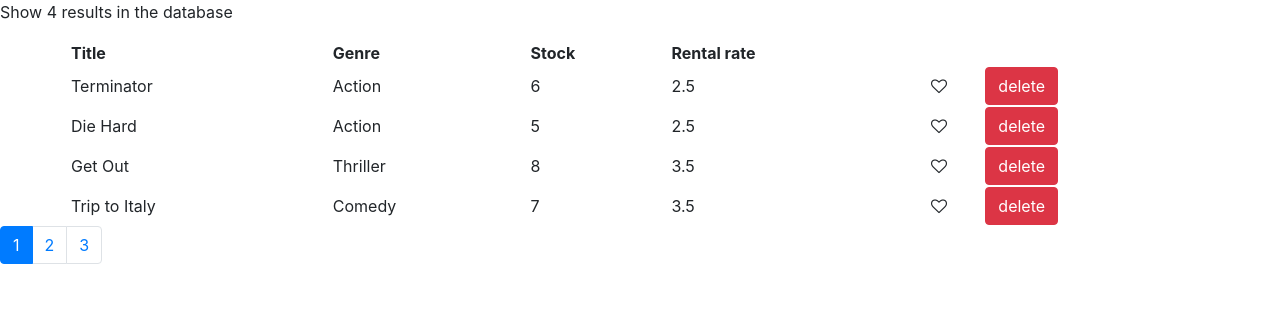
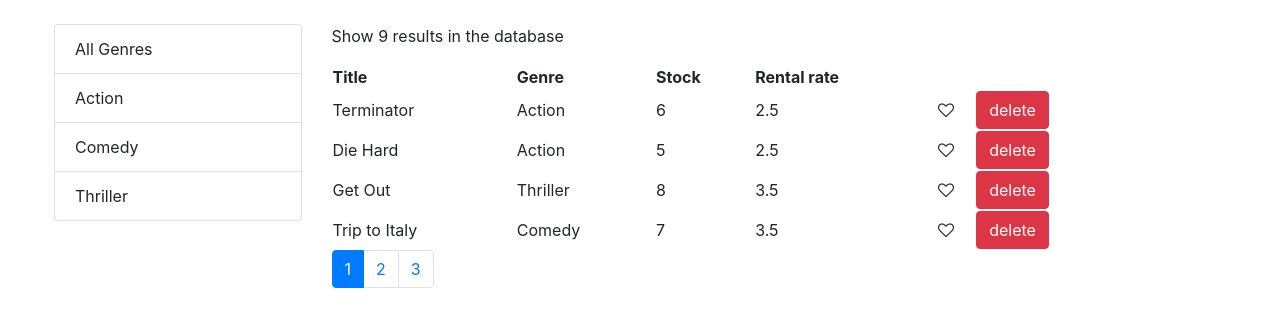
Before and after one commit to gokulakrishnan97/react-movie-app, a React (Create React App) app: page / in a window 1280 px wide. Shown: the top 326 px of the page. Built offline with nearby package versions, Linux system fonts and the light colour scheme.

Commit message:
added filter functionality

```diff
--- /dev/null
+++ b/src/movie/listgroup.js
@@ -0,0 +1,13 @@
+import React from 'react';
+
+const FilterList = (props) => {
+  return (
+    <ul className="list-group">
+      <li className="list-group-item">All Genres</li>{
+        props.genres.map( g => <li className="list-group-item" onClick= {()=>props.selectGenre(g)}>{ g.name }</li>)
+      }
+    </ul>
+  );
+}
+
+export default FilterList;
--- a/src/movie/movie.js
+++ b/src/movie/movie.js
@@ -1,11 +1,14 @@
 import React, { Component } from 'react';
 import { getMovies } from '.././services/fakeMovieService';
+import { getGenres } from '.././services/fakeGenreService';
 import Like from '../common/like';
 import Pagination from '../common/pagination';
 import paginate from '../util/paginate';
+import FilterList from './listgroup';
 export default class Movie extends Component{
     state = {
-        movieDetail: getMovies(),
+        movieDetail: [],
+        genres: [],
         titles: ['Title', 'Genre', 'Stock', 'Rental rate'],
         pageSize: 4,
         currentPage: 1
@@ -51,14 +54,19 @@ export default class Movie extends Component{
     }
 
     showMoviesList = () =>{
-      let { movieDetail, currentPage, pageSize} = this.state;
+      let { movieDetail, currentPage, pageSize, selectedGenre} = this.state;
         if(this.state.movieDetail.length <= 0){
             return <p> There is no movies in database</p>
         } else {
-          let movies = paginate(movieDetail, currentPage, pageSize)
+          console.log('---------');
+          console.log(selectedGenre);
+          let filterList = selectedGenre && selectedGenre._id?
+            movieDetail.filter((m)=> m.genre.name === selectedGenre.name):
+            movieDetail
+          let movies = paginate(filterList, currentPage, pageSize)
            return(
                <div>
-                <p>Show {movies.length} results in the database</p>
+                <p>Show {movieDetail.length} results in the database</p>
                 <table className = 'container'>
                     {this.getHeadings()}
                     {this.getMovies(movies)}
@@ -71,17 +79,60 @@ export default class Movie extends Component{
     pageHandler = (page) =>{
       this.setState({ currentPage: page})
     }
+
+    filterResult = (genre) => {
+      console.log('function called');
+      let movieList = [ ...this.state.movieDetail ];
+      let movies = movieList.filter((movie) => movie.genre.name.toLowerCase() === genre.name.toLowerCase())
+      console.log(movies);
+      return movies;
+      //this.setState({ filteredResult: movies});
+    }
+    // getFilters = () =>{
+    //   return(
+    //     <ul className="list-group">
+    //     <li className="list-group-item">All Genres</li>
+    //     {
+    //       genres.map( g => <li className="list-group-item" onClick= {()=>this.filterResult(g)}>{ g.name }</li>)
+    //     }
+    //     </ul>
+    //   )
+    // }
+
+    handleGenre = (genre) => {
+      console.log(genre);
+      this.setState({ selectedGenre : genre, currentPage: 1});
+    }
+
     render(){
+      console.log(this.state);
       let { currentPage, pageSize, movieDetail } = this.state;
       return(
-             <div>
-                { this.showMoviesList()}
+        <div className='container row m-4'>
+          <div className='col-3'>
+            <FilterList filterResult = {this.filterResult} genres = { this.state.genres } selectedGenre = {this.state.selectedGenre} selectGenre = {this.handleGenre}/>
+          </div>
+          <div className='col'>
+            { this.showMoviesList() }
             <Pagination
               currentPage = {currentPage}
               pageSize={pageSize}
               itemsCount={movieDetail.length}
               pageHandler = { this.pageHandler }/>
-             </div> );
+          </div>
+        </div>
+      );
+    }
+    componentDidMount(){
+      console.log('mounted')
+      this.setState({
+        movieDetail: getMovies(),
+        genres: getGenres(),
+       // filteredResult: getMovies()
+      })
+    }
 
+    // componentDidUpdate(){
+    //   this.setState({ movieDetail: getMovies()})
+    // }
 }
-}
```
Lines whose indentation alone changed are shown as unchanged.
